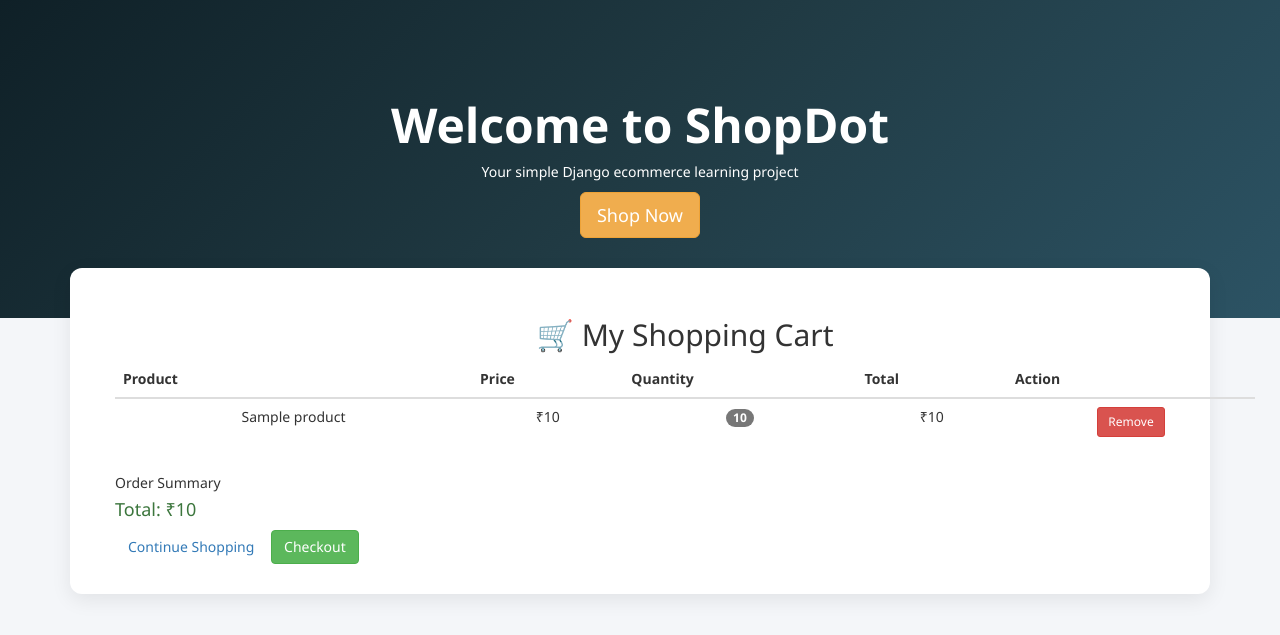
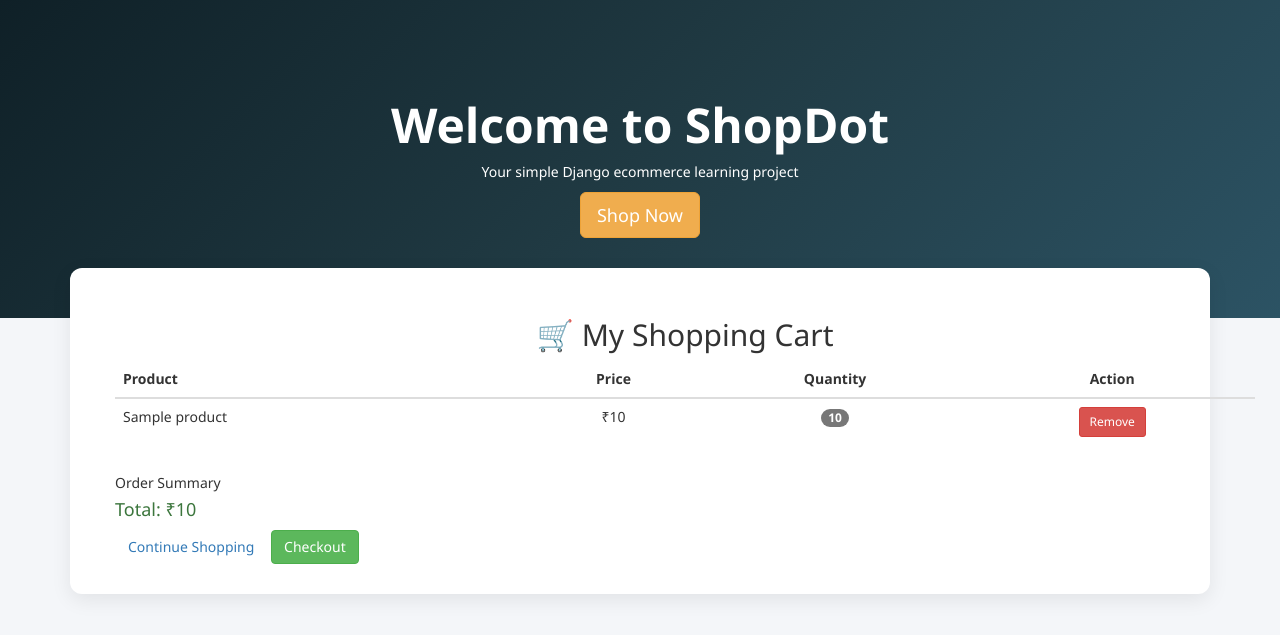
Before and after one commit to AntonyJoji/shopdot, a Django app: template store/templates/cart.html in a window 1280 px wide. Shown: the part 51-686 px from the top of the page. Run offline with Django 5.2, Linux system fonts and the light colour scheme; the template is opened without the code that fills it: most values are stand-ins (such as "Sample title", 1, 10 or a date in 2020); some libraries are stand-ins or nearby versions.

Commit message:
small change in cart UI

```diff
--- a/store/templates/cart.html
+++ b/store/templates/cart.html
@@ -8,43 +8,49 @@
     {% if cart_items %}
 
     <div class="card shadow-sm">
-        <div class="card-body">
+        <div class="card-body p-0">
 
             <div class="table-responsive">
-                <table class="table table-hover align-middle text-center">
+                <table class="table table-hover align-middle mb-0">
+
                     <thead class="table-dark">
                         <tr>
-                            <th>Product</th>
-                            <th>Price</th>
-                            <th>Quantity</th>
-                            <th>Total</th>
-                            <th>Action</th>
+                            <th class="ps-4">Product</th>
+                            <th class="text-center">Price</th>
+                            <th class="text-center">Quantity</th>
+                            <th class="text-center pe-4">Action</th>
                         </tr>
                     </thead>
 
                     <tbody>
                         {% for item in cart_items %}
                         <tr>
-                            <td class="fw-semibold">{{ item.product.name }}</td>
 
-                            <td>₹{{ item.product.price }}</td>
+                            <!-- Product -->
+                            <td class="fw-semibold ps-4">
+                                {{ item.product.name }}
+                            </td>
 
-                            <td>
+                            <!-- Price -->
+                            <td class="text-center">
+                                ₹{{ item.product.price }}
+                            </td>
+
+                            <!-- Quantity -->
+                            <td class="text-center">
                                 <span class="badge bg-primary">
                                     {{ item.qty }}
                                 </span>
                             </td>
 
-                            <td>
-                                ₹{{ item.product.price|floatformat:2|add:"0"|floatformat }}
-                            </td>
-
-                            <td>
+                            <!-- Action -->
+                            <td class="text-center pe-4">
                                 <a href="/deletecart/{{ item.product.id }}/"
                                    class="btn btn-danger btn-sm">
                                    Remove
                                 </a>
                             </td>
+
                         </tr>
                         {% endfor %}
                     </tbody>
@@ -55,23 +61,27 @@
         </div>
     </div>
 
-    <!-- Grand Total Section -->
+    <!-- Order Summary -->
     <div class="d-flex justify-content-end mt-4">
-        <div class="card p-3 shadow-sm" style="min-width:250px;">
+
+        <div class="card shadow-sm p-4" style="width:280px;">
+
             <h5 class="mb-3">Order Summary</h5>
 
-            <h4 class="text-success">
+            <h4 class="text-success mb-3">
                 Total: ₹{{ grand_total }}
             </h4>
 
-            <a href="/" class="btn btn-outline-secondary w-100 mt-2">
+            <a href="/" class="btn btn-outline-secondary w-100 mb-2">
                 Continue Shopping
             </a>
 
-            <a href="#" class="btn btn-success w-100 mt-2">
+            <a href="#" class="btn btn-success w-100">
                 Checkout
             </a>
+
         </div>
+
     </div>
 
     {% else %}
```
